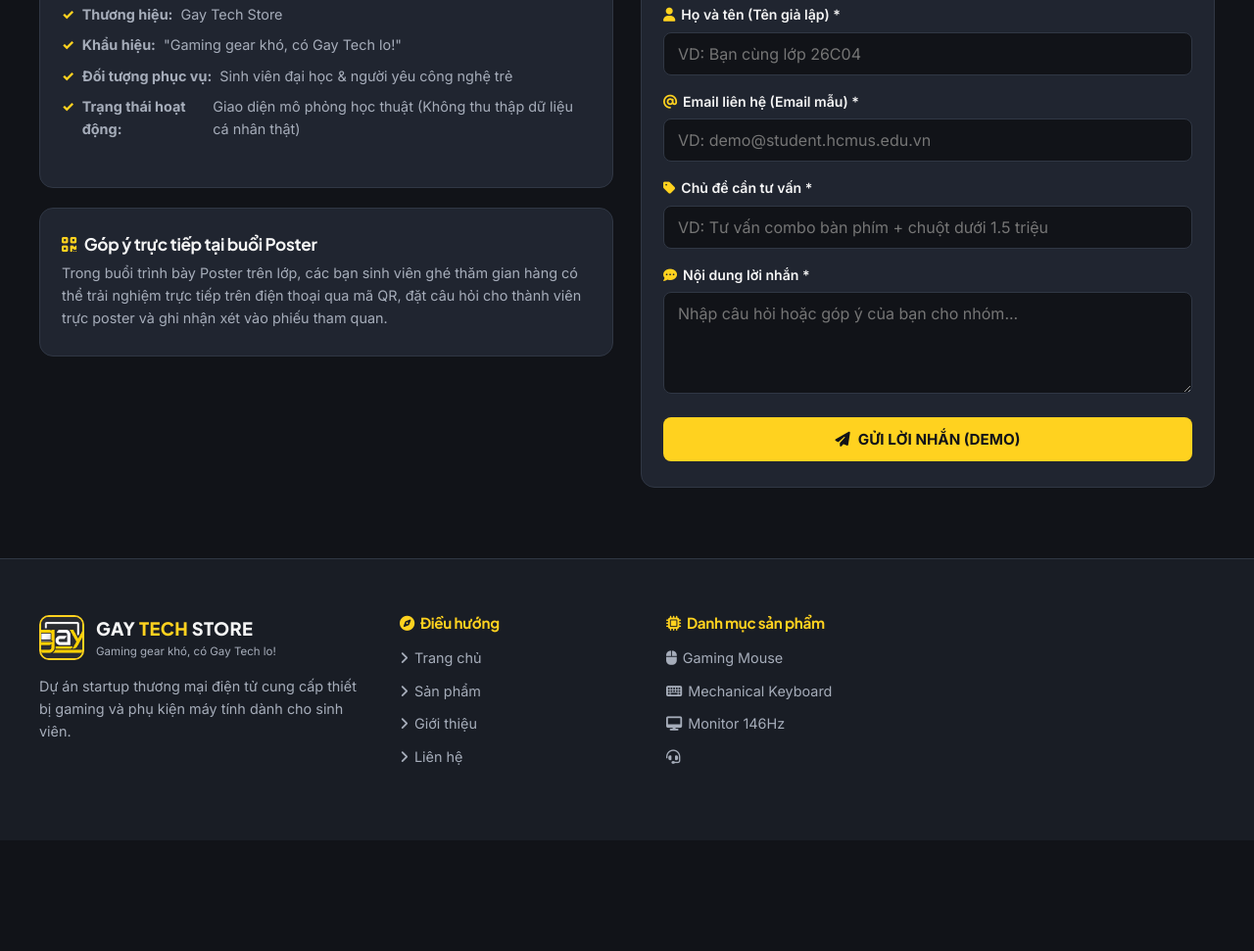
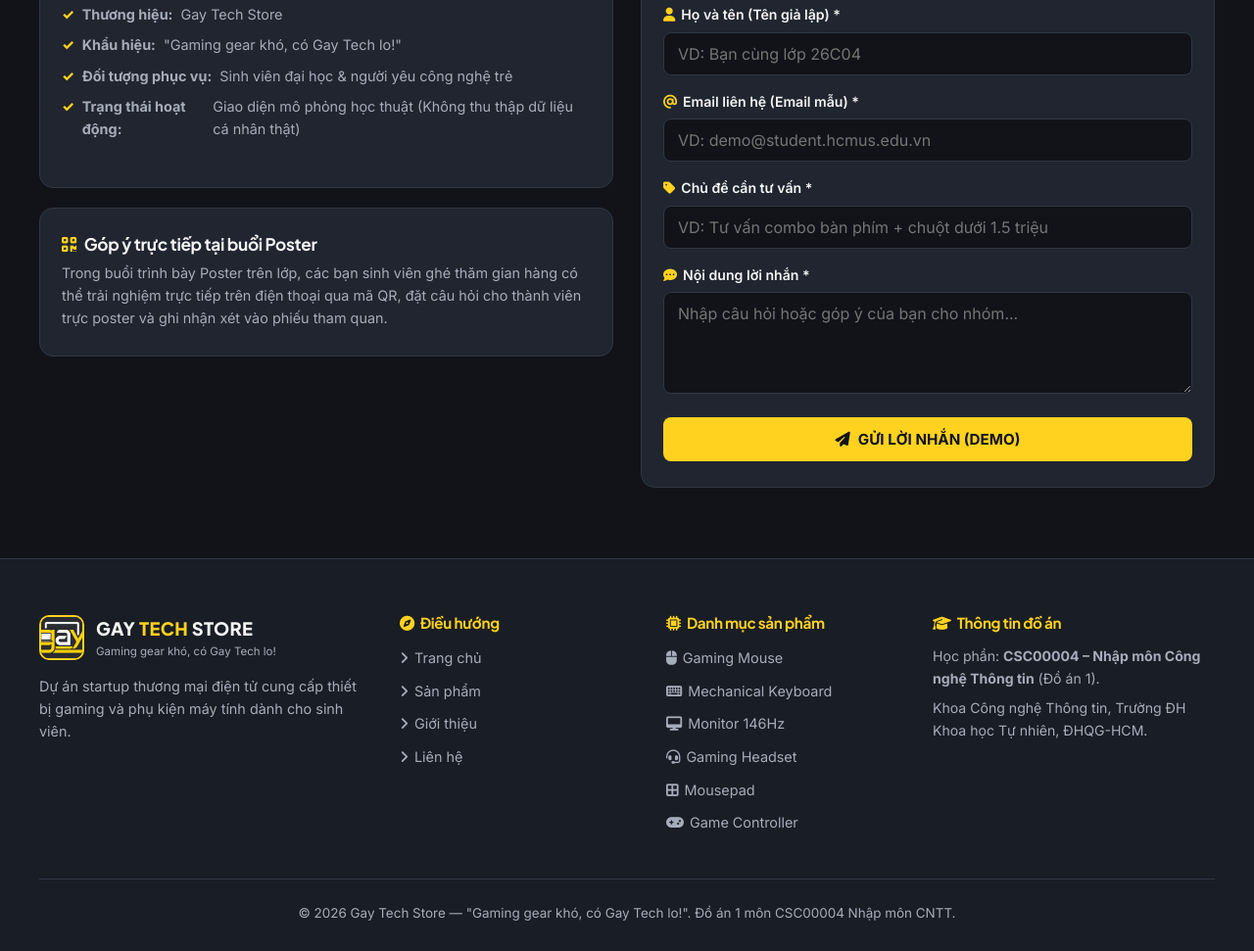
Before and after one commit to LocMasterr/ShoppingWebsite, a plain HTML site: page contact.html in a window 1280 px wide. Shown: the part 657-1628 px from the top of the page at 98% size. Before the commit the page ends 1515 px from the top, so only its background shows below. Drawn offline with Linux system fonts and the light colour scheme.

Commit message:
Add files via upload

```diff
--- a/contact.html
+++ b/contact.html
@@ -15,7 +15,7 @@
 
   <div class="announcement-bar">
     <i class="fa-solid fa-bolt" style="color:var(--yellow-primary); margin-right:6px;"></i>
-    <strong>GAMING GEAR KHÓ, CÓ GAY TECH LO!</strong> — Giải pháp phụ kiện máy tính &amp; gaming gear vừa túi tiền sinh viên (Website mô phỏng đồ án CSC00004)
+    <strong>GAMING GEAR KHÓ, CÓ GAY TECH LO!</strong> — Giải pháp phụ kiện máy tính &amp; gaming gear vừa túi tiền sinh viên.
   </div>
 
   <header class="site-header">
@@ -71,7 +71,7 @@
         <div>
           <div class="value-card" style="margin-bottom:20px;">
             <span class="section-tag"><i class="fa-solid fa-building-columns" style="margin-right:6px;"></i>THÔNG TIN DỰ ÁN</span>
-            <h2 style="font-size:1.4rem; margin-bottom:14px;">Gay Tech Store — Đồ án 1 CSC00004</h2>
+            <h2 style="font-size:1.4rem; margin-bottom:14px;">Gay Tech Store</h2>
             <p style="margin-bottom:14px;">
               Website này là sản phẩm trình bày tại buổi triển lãm Poster học phần <strong>Nhập môn Công nghệ Thông tin (CSC00004)</strong> — Khoa Công nghệ Thông tin, Trường Đại học Khoa học Tự nhiên, ĐHQG-HCM.
             </p>
@@ -170,4 +170,36 @@
             <li><a href="index.html?category=Gaming%20Mouse#catalog"><i class="fa-solid fa-computer-mouse" style="margin-right:6px;"></i>Gaming Mouse</a></li>
             <li><a href="index.html?category=Mechanical%20Keyboard#catalog"><i class="fa-solid fa-keyboard" style="margin-right:6px;"></i>Mechanical Keyboard</a></li>
             <li><a href="index.html?category=Monitor#catalog"><i class="fa-solid fa-desktop" style="margin-right:6px;"></i>Monitor 146Hz</a></li>
-            <li><a href="index.html?category=Gaming%20Headset#catalog"><i class="fa-solid fa-headset" style="margin-right:6px;"></i>
+            <li><a href="index.html?category=Gaming%20Headset#catalog"><i class="fa-solid fa-headset" style="margin-right:6px;"></i>Gaming Headset</a></li>
+            <li><a href="index.html?category=Mousepad#catalog"><i class="fa-solid fa-border-all" style="margin-right:6px;"></i>Mousepad</a></li>
+            <li><a href="index.html?category=Game%20Controller#catalog"><i class="fa-solid fa-gamepad" style="margin-right:6px;"></i>Game Controller</a></li>
+          </ul>
+        </div>
+
+        <div class="footer-col">
+          <h4><i class="fa-solid fa-graduation-cap" style="margin-right:6px;"></i>Thông tin đồ án</h4>
+          <p style="color:var(--text-secondary); font-size:0.88rem; margin-bottom:8px;">
+            Học phần: <strong>CSC00004 – Nhập môn Công nghệ Thông tin</strong> (Đồ án 1).
+          </p>
+          <p style="color:var(--text-secondary); font-size:0.88rem;">
+            Khoa Công nghệ Thông tin, Trường ĐH Khoa học Tự nhiên, ĐHQG-HCM.
+          </p>
+        </div>
+      </div>
+
+      <div class="footer-bottom">
+        © 2026 Gay Tech Store — "Gaming gear khó, có Gay Tech lo!". Đồ án 1 môn CSC00004 Nhập môn CNTT.
+      </div>
+    </div>
+  </footer>
+
+  <button type="button" class="back-to-top" id="backToTopBtn" aria-label="Lên đầu trang">
+    <i class="fa-solid fa-arrow-up"></i>
+  </button>
+
+  <script src="js/products.js"></script>
+  <script src="js/cart.js"></script>
+  <script src="js/checkout.js"></script>
+  <script src="js/app.js"></script>
+</body>
+</html>
--- a/js/checkout.js
+++ b/js/checkout.js
@@ -1,5 +1,5 @@
 /**
- * MODULE THANH TOÁN ĐÃ KHẮC PHỤC LỖI NHÂN ĐÔI (js/checkout.js)
+ * MODULE THANH TOÁN (js/checkout.js)
  */
 const CheckoutModule = (function () {
   const paymentDescriptions = {
--- a/js/products.js
+++ b/js/products.js
@@ -1,4 +1,4 @@
-  /**
+/**
  * =========================================================
  * TRUNG TÂM DỮ LIỆU GAY TECH STORE (js/products.js)
  * =========================================================
```
Also changed, not shown: about.html (+1 -1 lines), index.html (+2 -2 lines).
